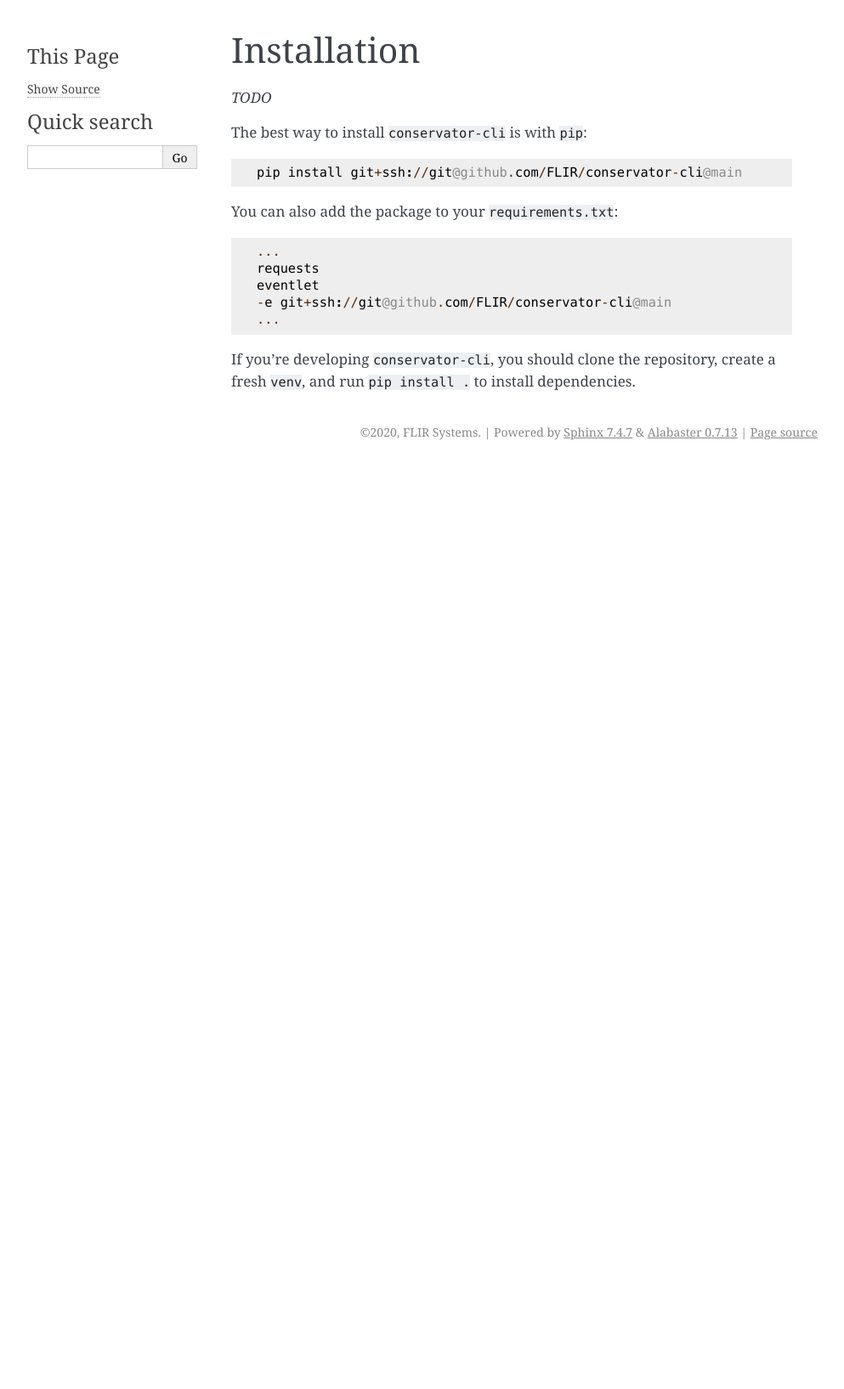
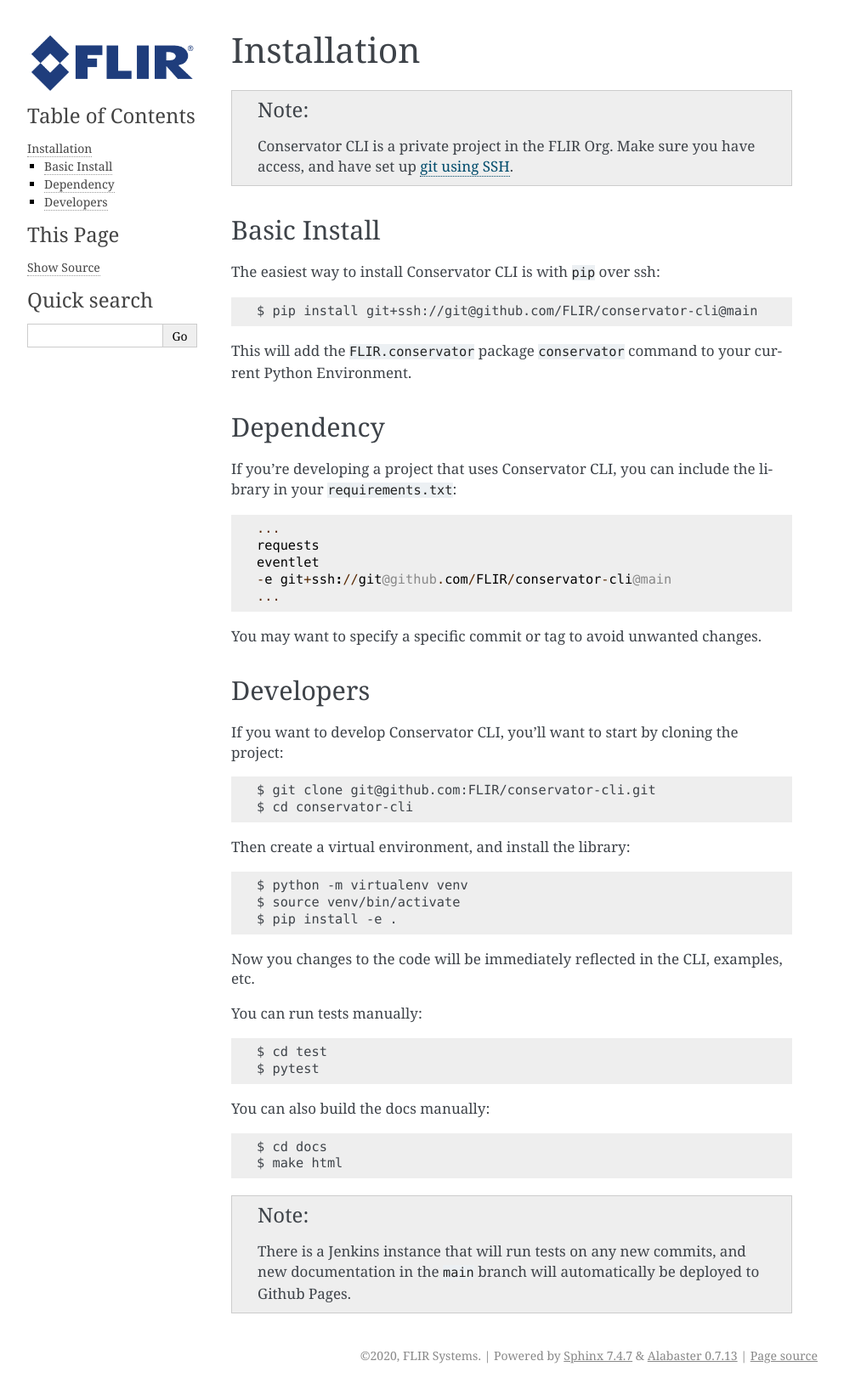
Before and after one commit to FLIR/conservator-cli, a Sphinx documentation site: the page built from docs/usage/installation.rst, in a window 1280 px wide. Shown: the whole page at 85% size, without its empty margins (148-1141 px from the left). Built offline with Sphinx 7.4.7, drawn with Linux system fonts in a browser that asks for light colours; before the commit the page ends 900 px from its top, so only the background shows below that.

Commit message:
Update docs styling, index, installation

```diff
--- a/docs/conf.py
+++ b/docs/conf.py
@@ -53,3 +53,6 @@
 # relative to this directory. They are copied after the builtin static files,
 # so a file named "default.css" will overwrite the builtin "default.css".
 html_static_path = ['_static']
+
+html_favicon = '_static/favicon.ico'
+html_logo = '_static/logo.webp'
--- a/docs/usage/installation.rst
+++ b/docs/usage/installation.rst
@@ -1,13 +1,27 @@
 Installation
 ============
 
-*TODO*
+.. note::
+    Conservator CLI is a private project in the FLIR Org. Make sure you
+    have access, and have set up `git using SSH`_.
 
-The best way to install ``conservator-cli`` is with ``pip``::
+.. _`git using SSH`: https://docs.github.com/en/free-pro-team@latest/github/authenticating-to-github/connecting-to-github-with-ssh
 
-    pip install git+ssh://git@github.com/FLIR/conservator-cli@main
+Basic Install
+-------------
 
-You can also add the package to your ``requirements.txt``::
+The easiest way to install Conservator CLI is with ``pip`` over ssh::
+
+    $ pip install git+ssh://git@github.com/FLIR/conservator-cli@main
+
+This will add the ``FLIR.conservator`` package ``conservator`` command to
+your current Python Environment.
+
+Dependency
+----------
+
+If you're developing a project that uses Conservator CLI, you can include
+the library in your ``requirements.txt``::
 
     ...
     requests
@@ -15,5 +29,37 @@
     -e git+ssh://git@github.com/FLIR/conservator-cli@main
     ...
 
-If you're developing ``conservator-cli``, you should clone the
-repository, create a fresh ``venv``, and run ``pip install .`` to install dependencies.
+You may want to specify a specific commit or tag to avoid unwanted changes.
+
+Developers
+----------
+
+If you want to develop Conservator CLI, you'll want to start by cloning
+the project::
+
+    $ git clone git@github.com:FLIR/conservator-cli.git
+    $ cd conservator-cli
+
+Then create a virtual environment, and install the library::
+
+    $ python -m virtualenv venv
+    $ source venv/bin/activate
+    $ pip install -e .
+
+Now you changes to the code will be immediately reflected in the CLI,
+examples, etc.
+
+You can run tests manually::
+
+    $ cd test
+    $ pytest
+
+You can also build the docs manually::
+
+    $ cd docs
+    $ make html
+
+.. note::
+    There is a Jenkins instance that will run tests on any new commits,
+    and new documentation in the ``main`` branch will automatically be
+    deployed to Github Pages.
```
Also changed, not shown: docs/index.rst (+23 -2 lines), docs/_static/favicon.ico (added), docs/_static/logo.webp (added), docs/_static/stack.svg (added).
